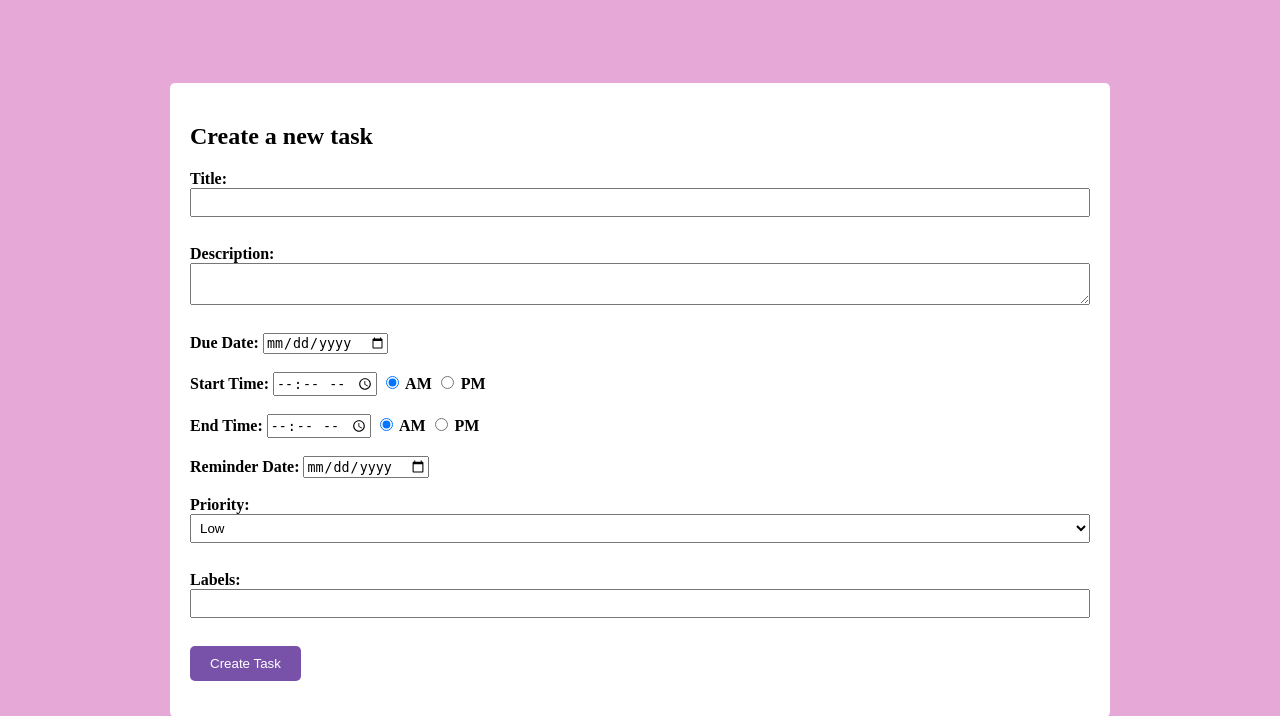
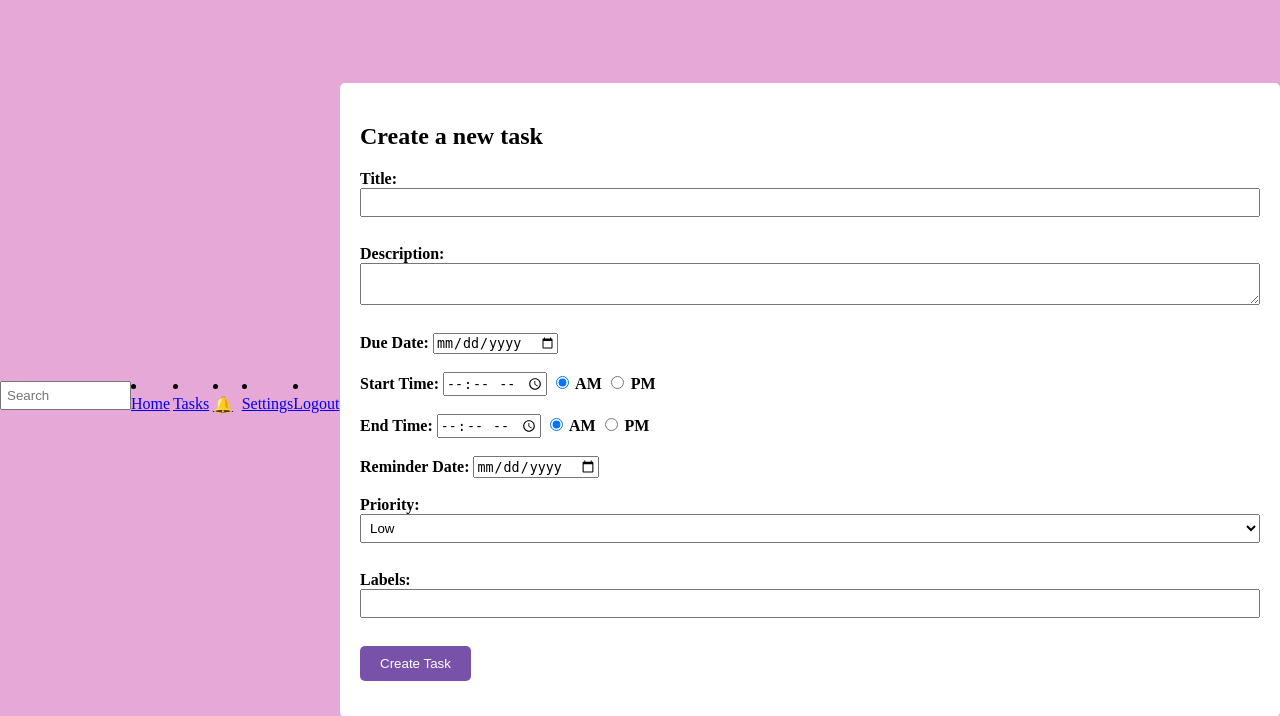
Before and after one commit to Ivy-Chelsea/Taskhub, a Flask app: page /tasks in a window 1280 px wide. Shown: the top 716 px of the page. Run offline with Flask 3, Linux system fonts and the light colour scheme; a user stored in the database is signed in.

Commit message:
add more functionality

```diff
--- a/templates/base.html
+++ b/templates/base.html
@@ -5,7 +5,7 @@
   <meta charset="UTF-8">
   <meta name="viewport" content="width=device-width, initial-scale=1.0">
   <title>{% block title %}Task Manager{% endblock %}</title>
-  <link rel="stylesheet" href="{{ url_for('static', filename='base.css') }}">
+  <link rel="stylesheet" href="base.css">
 </head>
 
 <body>
@@ -14,64 +14,31 @@
     <div class="container">
       <div class="header-content">
         <div class="logo">
-          <img src="{{ url_for('static', filename='images/logo.png') }}" alt="TaskHub Logo">
+          <img src="logo.png" alt="TaskHub Logo">
           <h1>TaskHub</h1>
         </div>
+		<nav class="navigation">
+		  <ul>
+			<style display: none>{% if current_user.is_authenticated %}</style>
+			<div class="search-bar">
+              <input type="text" placeholder="Search">
+            </div>
+		    <li><a href="#Todo">Home</a></li>
+			<li><a href="#Todo">Tasks</a></li>
+			<li><a href="#notifications">&#128276;</a></li>
+			<li><a href="#settings">Settings</a></li>
+			<li><a href="#login">Logout</a></li>
+			<style display: none>
+			{% endif %}
+			{% if not current_user.is_authenticated %}
+			</style>
+			<li><a href="#register">Signup</a></li>
+			<li><a href="#login">Login</a></li>
+			<style display: none> {% endif %} </style>
       </div>
     </div>
   </header>
 
-  <section class="hero is-primary is-fullheight">
-    <div class="hero-head">
-      <nav class="navbar">
-        <div class="container">
-          <div class="navbar-menu">
-            <div class="navbar-end">
-              {% if current_user.is_authenticated %}
-              <div class="navbar-item">
-                <a href="{{ url_for('tasks') }}" class="button is-link is-outlined">
-                  Task
-              </div>
-              <div class="navbar-item">
-                <a href="#features" class="button is-link is-outlined">
-                  Features
-              </div>
-              <div class="navbar-item">
-                <a href="#about" class="button is-link is-outlined">
-                  About
-              </div>
-              <div class="navbar-item">
-                <a href="#contact" class="button is-link is-outlined">
-                  Contact
-              </div>
-              <div class="navbar-item">
-                <a href="{{ url_for('settings') }}" class="button is-link is-outlined">
-                  settings
-                </a>
-              </div>
-              <div class="navbar-item">
-                <a href="{{ url_for('logout') }}" class="button is-danger is-outlined">
-                  Logout
-                </a>
-              </div>
-              {% endif %}
-              {% if not current_user.is_authenticated %}
-              <div class="navbar-item">
-                <a href="{{ url_for('register') }}" class="button is-link is-outlined">
-                  Register
-                </a>
-              </div>
-              <div class="navbar-item">
-                <a href="{{ url_for('login') }}" class="button is-danger is-outlined">
-                  Login
-                </a>
-              </div>
-              {% endif %}
-            </div>
-          </div>
-        </div>
-      </nav>
-    </div>
     <div class="hero-body">
       <div class="container has-text-centered">
         {% for message in get_flashed_messages() %}
```
